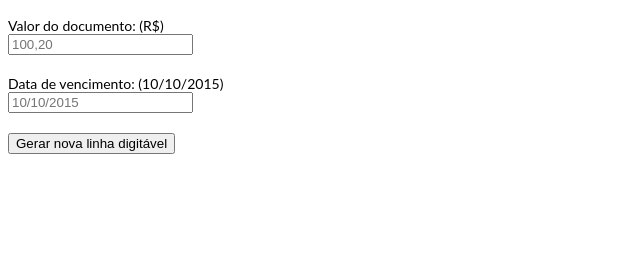
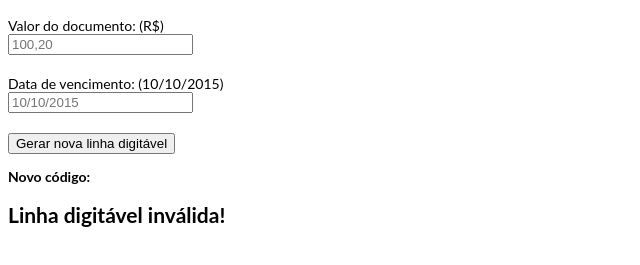
Before and after one commit to fdaciuk/boleto, a website: page index.html in a window 1280 px wide. Both pictures are taken after a click on the button "Gerar nova linha digitável". Shown: the part 113-378 px from the top of the page, without its empty margins (0-640 px from the left). Drawn offline with Linux system fonts and the light colour scheme.

Commit message:
Add web version, printing new number on screen

```diff
--- a/index.html
+++ b/index.html
@@ -37,6 +37,9 @@
 
   <button data-js="generate">Gerar nova linha digitável</button>
 
+  <p><strong>Novo código:</strong></p>
+  <h2 data-js="new-code">-</h2>
+
   <script src="lib/boleto.js"></script>
   <script src="public/js/main.js"></script>
 </body>
--- a/public/js/main.js
+++ b/public/js/main.js
@@ -9,6 +9,7 @@
   var $date = $('[data-js="date"]');
   var $value = $('[data-js="value"]');
   var $generate = $('[data-js="generate"]');
+  var $newCode = $('[data-js="new-code"]');
 
   $generate.onclick = function() {
     console.log($date.value)
@@ -18,6 +19,6 @@
       value: $value.value
     });
 
-    console.log(newNumber);
+  $newCode.innerText = newNumber;
   }
 })(window.boleto);
```
Also changed, not shown: README.md.
